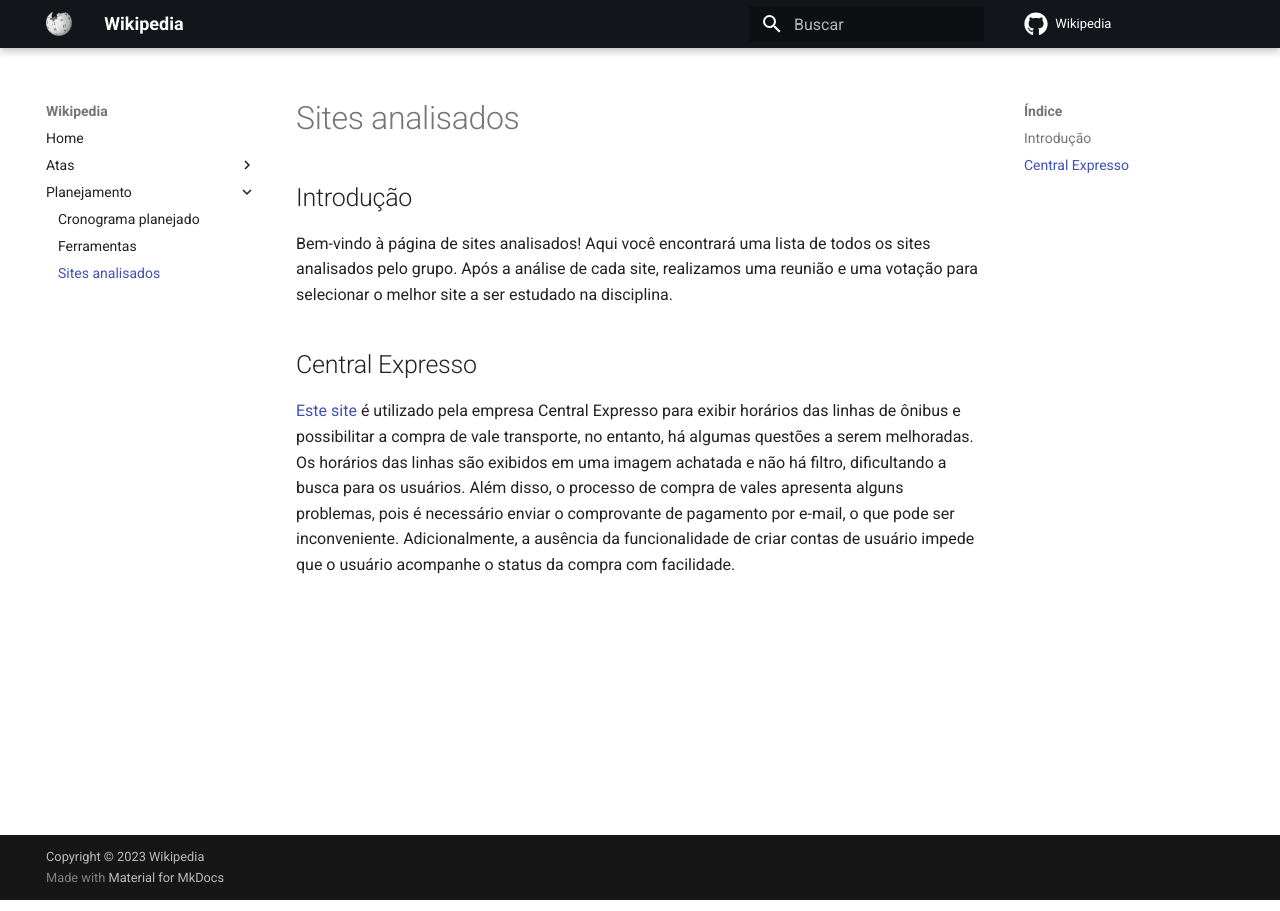
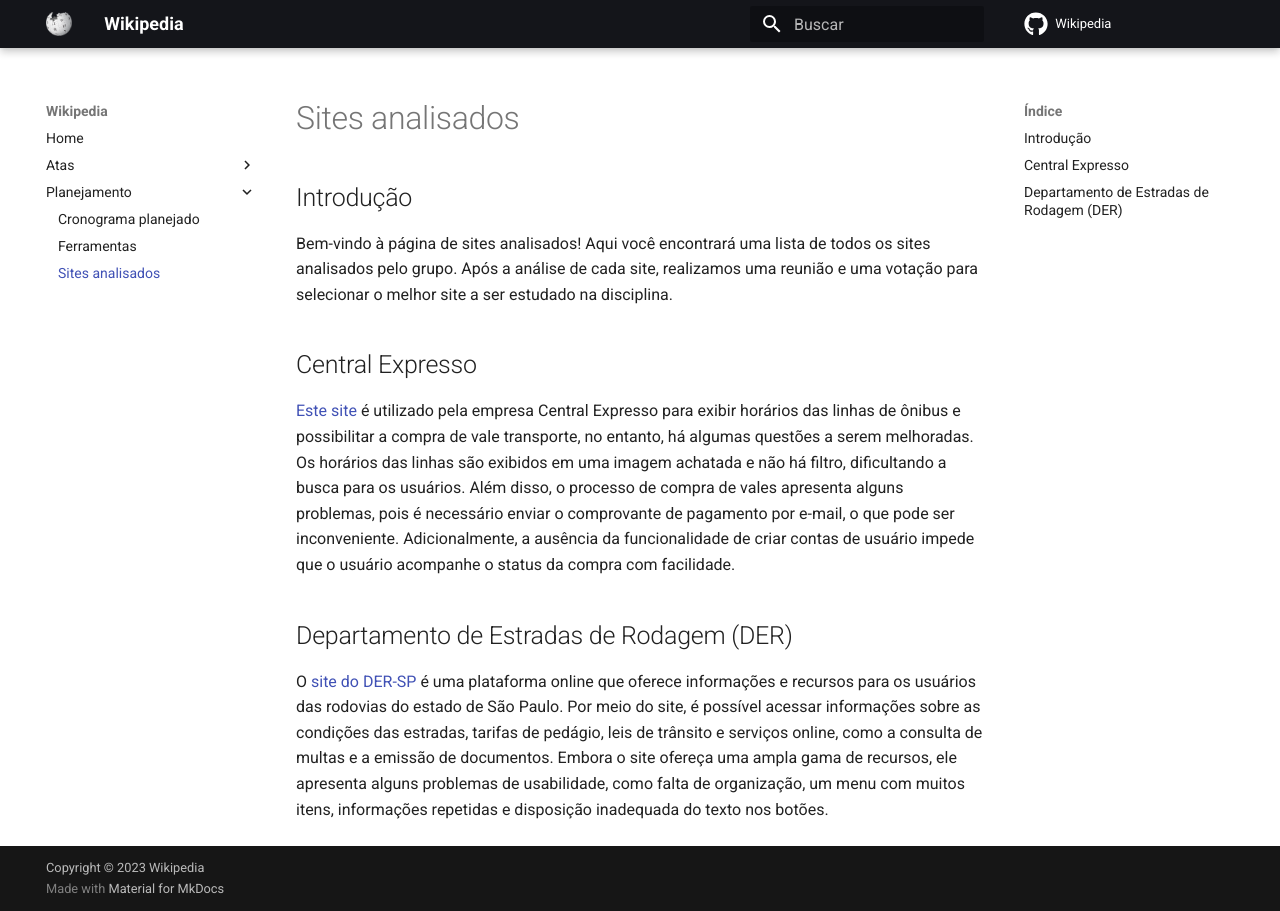
Before and after one commit to Interacao-Humano-Computador/2023.1-Wikipedia, an MkDocs documentation site: the page built from docs/planejamento/sitesAnalisados.md, in a window 1280 px wide. Built offline with MkDocs 1.6.1 and Material for MkDocs 9.7.7, drawn with Linux system fonts in a browser that asks for light colours; comment, search, counter and statistics services are not loaded.

Commit message:
adiciona DER em sites analisados

```diff
--- a/docs/planejamento/sitesAnalisados.md
+++ b/docs/planejamento/sitesAnalisados.md
@@ -5,3 +5,7 @@
 ## Central Expresso
 
 [Este site](https://centralexpresso.com/ "Link para o site da Central Expresso") é utilizado pela empresa Central Expresso para exibir horários das linhas de ônibus e possibilitar a compra de vale transporte, no entanto, há algumas questões a serem melhoradas. Os horários das linhas são exibidos em uma imagem achatada e não há filtro, dificultando a busca para os usuários. Além disso, o processo de compra de vales apresenta alguns problemas, pois é necessário enviar o comprovante de pagamento por e-mail, o que pode ser inconveniente. Adicionalmente, a ausência da funcionalidade de criar contas de usuário impede que o usuário acompanhe o status da compra com facilidade.
+
+## Departamento de Estradas de Rodagem (DER)
+
+O [site do DER-SP](http://www.der.sp.gov.br/WebSite/Index.aspx "Link para o site do DER-SP") é uma plataforma online que oferece informações e recursos para os usuários das rodovias do estado de São Paulo. Por meio do site, é possível acessar informações sobre as condições das estradas, tarifas de pedágio, leis de trânsito e serviços online, como a consulta de multas e a emissão de documentos. Embora o site ofereça uma ampla gama de recursos, ele apresenta alguns problemas de usabilidade, como falta de organização, um menu com muitos itens, informações repetidas e disposição inadequada do texto nos botões.
```
